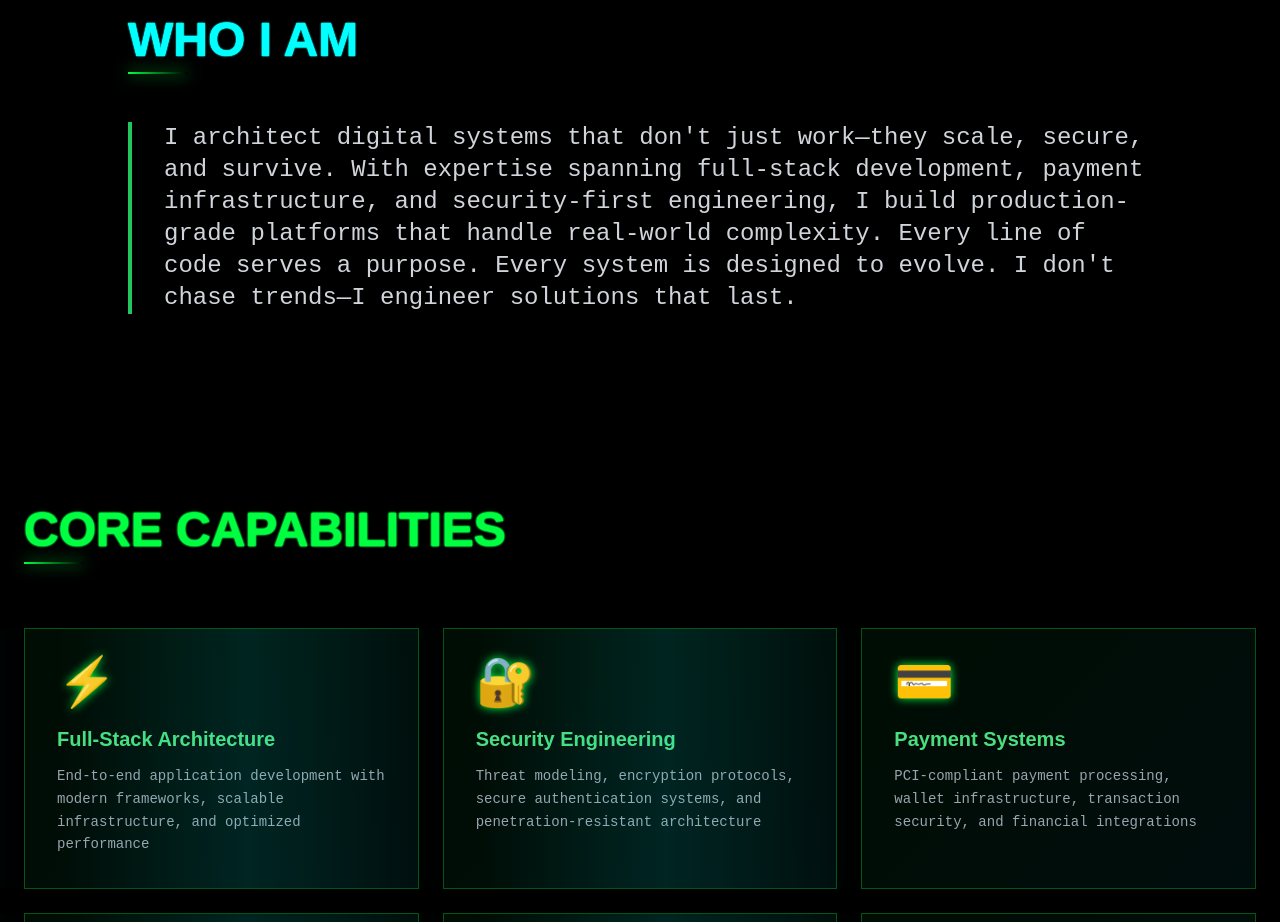
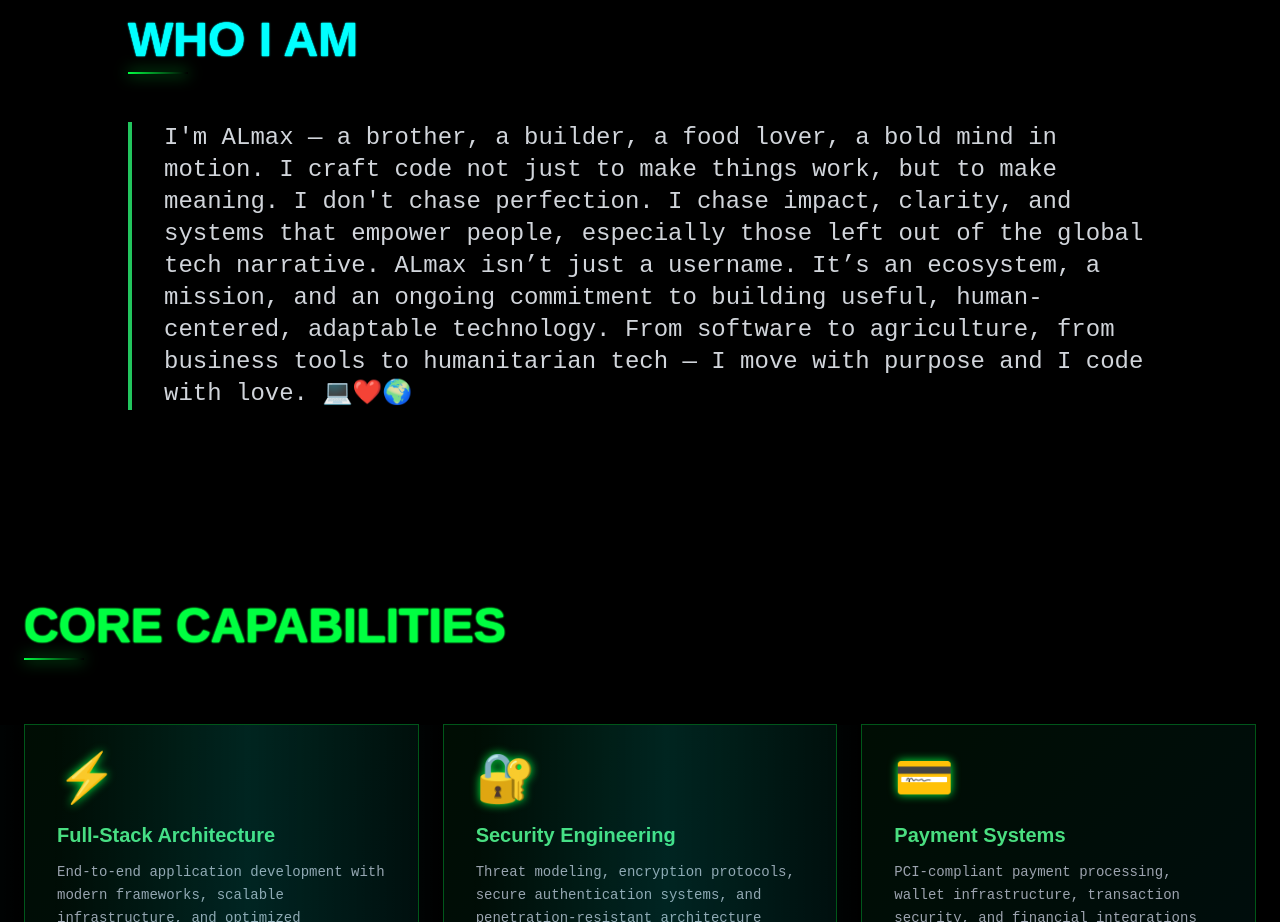
Before and after one commit to ALmax-git/Ali_Mustapha_Shettima, a plain HTML site: page index.html in a window 1280 px wide. Shown: the part 880-1802 px from the top of the page. Drawn offline with nearby package versions, Linux system fonts and the light colour scheme.

Commit message:
ALmax new mile stone

```diff
--- a/index.html
+++ b/index.html
@@ -825,7 +825,7 @@
             "System Architect • Full-Stack Engineer • Security Specialist",
           about_heading: "WHO I AM",
           about_text:
-            "I architect digital systems that don't just work—they scale, secure, and survive. With expertise spanning full-stack development, payment infrastructure, and security-first engineering, I build production-grade platforms that handle real-world complexity. Every line of code serves a purpose. Every system is designed to evolve. I don't chase trends—I engineer solutions that last.",
+            "I'm ALmax — a brother, a builder, a food lover, a bold mind in motion. I craft code not just to make things work, but to make meaning. I don't chase perfection. I chase impact, clarity, and systems that empower people, especially those left out of the global tech narrative. ALmax isn’t just a username. It’s an ecosystem, a mission, and an ongoing commitment to building useful, human-centered, adaptable technology. From software to agriculture, from business tools to humanitarian tech — I move with purpose and I code with love. 💻❤️🌍",
           capabilities_heading: "CORE CAPABILITIES",
           projects_heading: "DEPLOYED SYSTEMS",
           philosophy_heading: "CODE OF PRACTICE",
```
